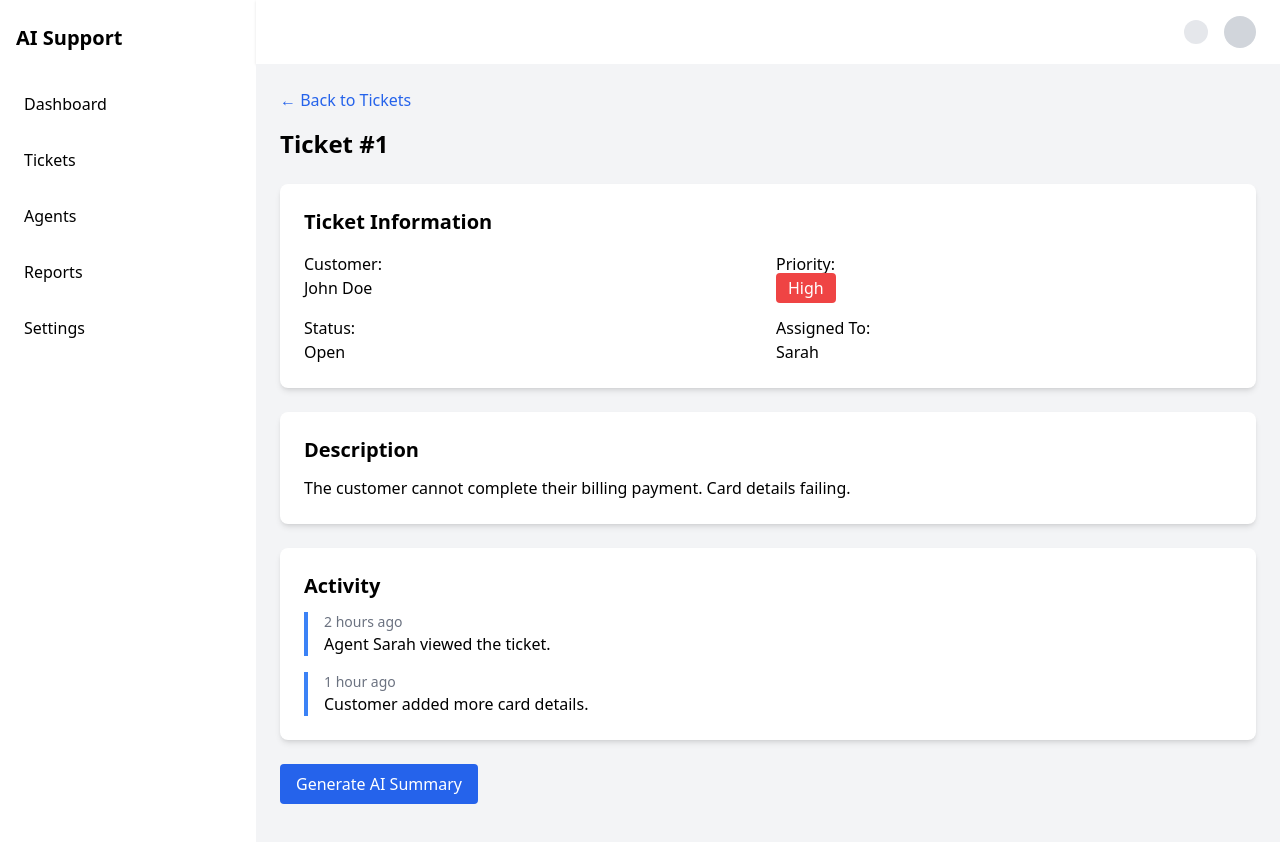
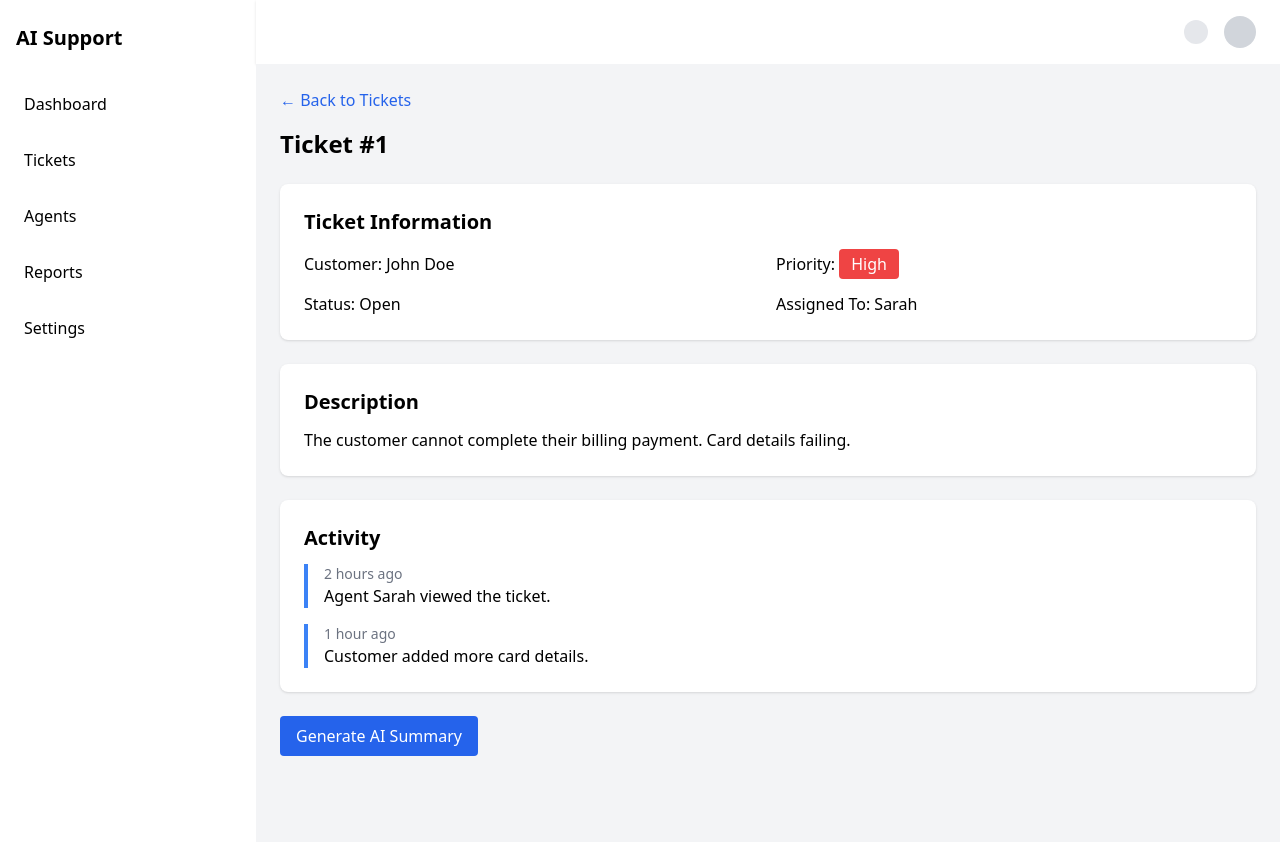
Before and after one commit to Amrutha1101/ai-support-dashboard, a React (Vite) app: page /tickets/1 in a window 1280 px wide. Shown: the top 842 px of the page. Built offline with nearby package versions, Linux system fonts and the light colour scheme.

Commit message:
Add AI Ticket Summary feature with loading state and UI

```diff
--- a/src/pages/TicketDetail.tsx
+++ b/src/pages/TicketDetail.tsx
@@ -1,15 +1,35 @@
 import { useParams, useNavigate } from "react-router-dom";
 import { tickets } from "../data/mockTickets";
+import { useState } from "react";
 
 export default function TicketDetail() {
   const { id } = useParams();
-  const navigate = useNavigate(); // <-- hook to navigate programmatically
-
+  const navigate = useNavigate();
   const ticket = tickets.find((t) => t.id === Number(id));
 
-  if (!ticket) {
-    return <p className="text-red-500">Ticket not found.</p>;
-  }
+  const [summary, setSummary] = useState("");
+  const [loading, setLoading] = useState(false);
+
+  if (!ticket) return <p className="text-red-500">Ticket not found.</p>;
+
+  // Mock AI Summary generator
+  const generateSummary = async () => {
+    setLoading(true);
+    setSummary("");
+
+    // Simulate API call delay
+    await new Promise((resolve) => setTimeout(resolve, 1500));
+
+    // Mock AI response
+    const mockSummary = `
+Customer ${ticket.customer} reported: "${ticket.description}".
+Priority is ${ticket.priority} and current status is ${ticket.status}.
+Recent activity indicates the issue is being handled by ${ticket.assignedTo}.
+    `;
+
+    setSummary(mockSummary.trim());
+    setLoading(false);
+  };
 
   return (
     <div>
@@ -24,18 +44,15 @@ export default function TicketDetail() {
       <h1 className="text-2xl font-bold mb-6">Ticket #{ticket.id}</h1>
 
       {/* Ticket Info */}
-      <div className="bg-white p-6 rounded-lg shadow-md mb-6">
+      <div className="bg-white p-6 rounded-lg shadow mb-6">
         <h2 className="text-xl font-semibold mb-4">Ticket Information</h2>
 
         <div className="grid grid-cols-2 gap-4">
-          <div>
-            <p className="font-medium">Customer:</p>
-            <p>{ticket.customer}</p>
-          </div>
-
-          <div>
-            <p className="font-medium">Priority:</p>
-            <span
+          <p>
+            <span className="font-medium">Customer:</span> {ticket.customer}
+          </p>
+          <p>
+            <span className="font-medium">Priority: </span><span
               className={`px-3 py-1 rounded text-white ${
                 ticket.priority === "High"
                   ? "bg-red-500"
@@ -46,28 +63,25 @@ export default function TicketDetail() {
             >
               {ticket.priority}
             </span>
-          </div>
-
-          <div>
-            <p className="font-medium">Status:</p>
-            <p>{ticket.status}</p>
-          </div>
-
-          <div>
-            <p className="font-medium">Assigned To:</p>
-            <p>{ticket.assignedTo}</p>
-          </div>
+          </p>
+          <p>
+            <span className="font-medium">Status:</span> {ticket.status}
+          </p>
+          <p>
+            <span className="font-medium">Assigned To:</span>{" "}
+            {ticket.assignedTo}
+          </p>
         </div>
       </div>
 
       {/* Description */}
-      <div className="bg-white p-6 rounded-lg shadow-md mb-6">
+      <div className="bg-white p-6 rounded-lg shadow mb-6">
         <h2 className="text-xl font-semibold mb-3">Description</h2>
         <p>{ticket.description}</p>
       </div>
 
-      {/* Activity Timeline */}
-      <div className="bg-white p-6 rounded-lg shadow-md mb-6">
+      {/* Activity */}
+      <div className="bg-white p-6 rounded-lg shadow mb-6">
         <h2 className="text-xl font-semibold mb-3">Activity</h2>
 
         <div className="space-y-4">
@@ -81,9 +95,25 @@ export default function TicketDetail() {
       </div>
 
       {/* AI Summary Button */}
-      <button className="bg-blue-600 text-white px-4 py-2 rounded hover:bg-blue-700">
-        Generate AI Summary
+      <button
+        onClick={generateSummary}
+        disabled={loading}
+        className="
+          bg-blue-600 text-white px-4 py-2 rounded
+          hover:bg-blue-700
+          disabled:opacity-50 disabled:cursor-not-allowed
+        "
+      >
+        {loading ? "Generating…" : "Generate AI Summary"}
       </button>
+
+      {/* Display AI Summary */}
+      {summary && (
+        <div className="mt-6 bg-blue-50 p-4 rounded border border-blue-200">
+          <h2 className="text-lg font-semibold mb-2">AI Summary</h2>
+          <p className="text-gray-800 whitespace-pre-line">{summary}</p>
+        </div>
+      )}
     </div>
   );
 }
```
